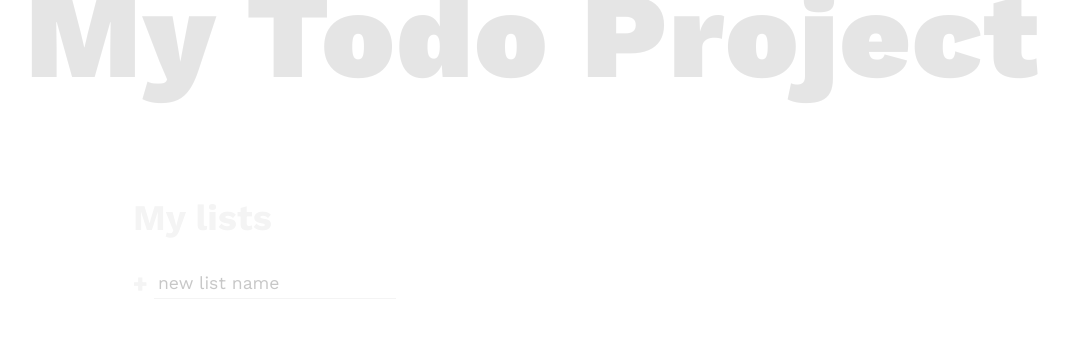
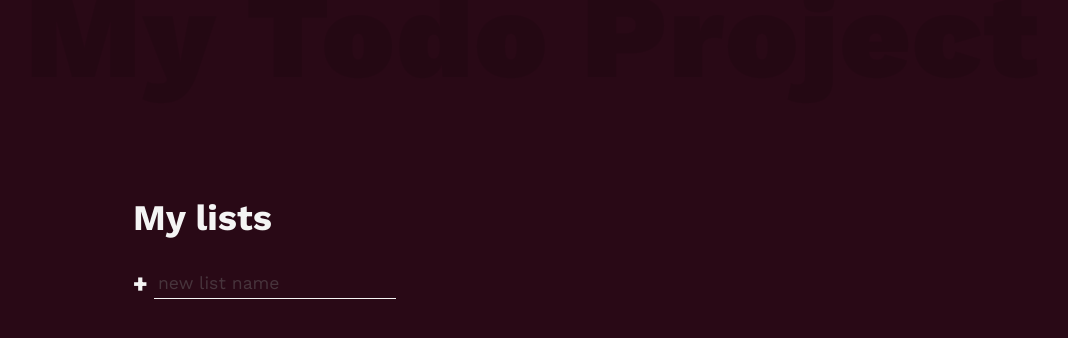
Before and after one commit to saikatdasjoydip/todo-js, a plain HTML site: page index.html in a window 1280 px wide. Shown: the whole page, without its empty margins (107-1175 px from the left). Drawn offline with nearby package versions, Linux system fonts and the light colour scheme.

Commit message:
Update style.css

```diff
--- a/style.css
+++ b/style.css
@@ -1,5 +1,5 @@
 :root {
-  --clr-primary: rasin;
+  --clr-primary: #290916;
   --clr-light: #f4f4f4;
   --clr-dark: #333;
   --clr-warning: rgb(99, 36, 36);
```
